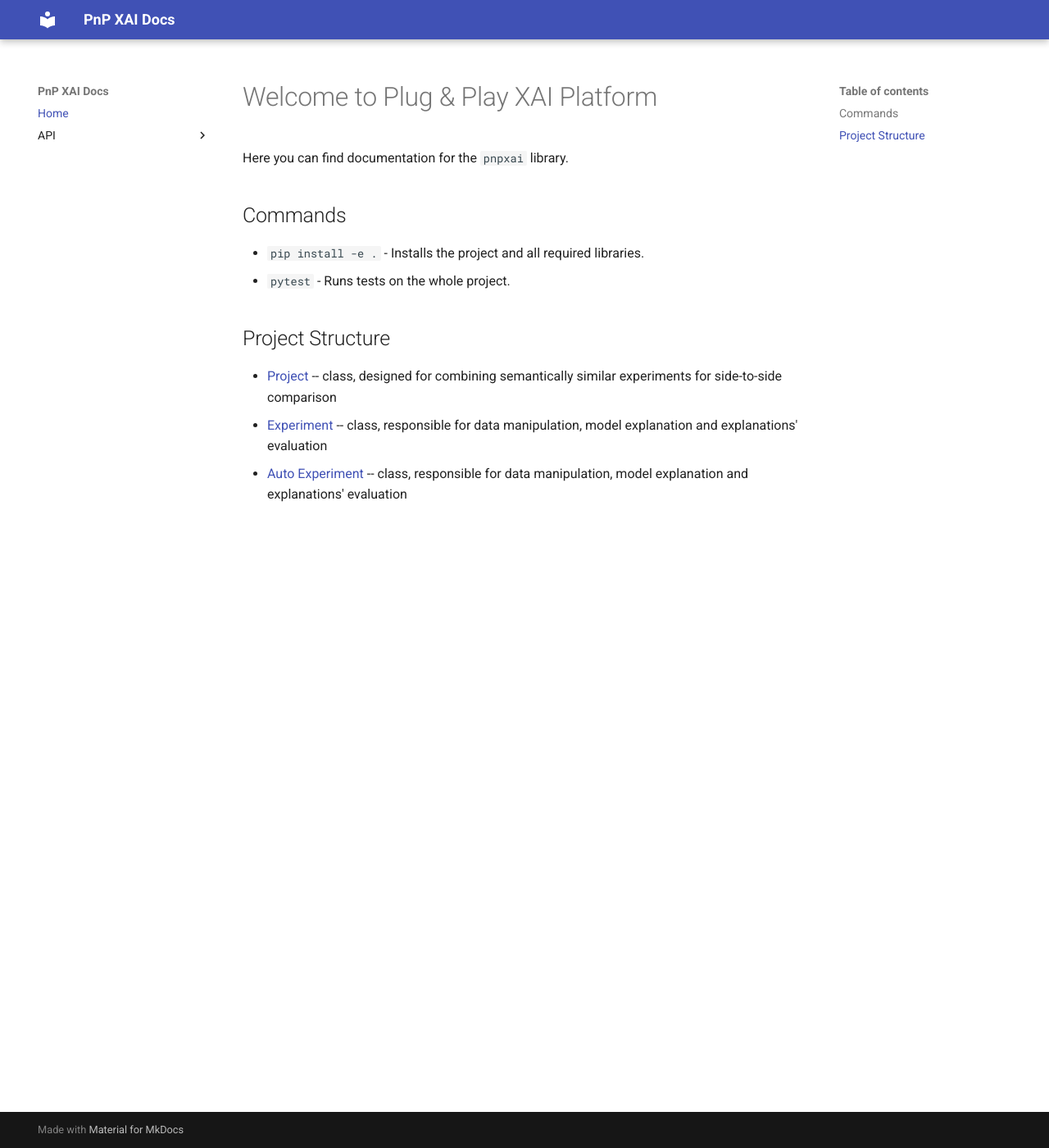
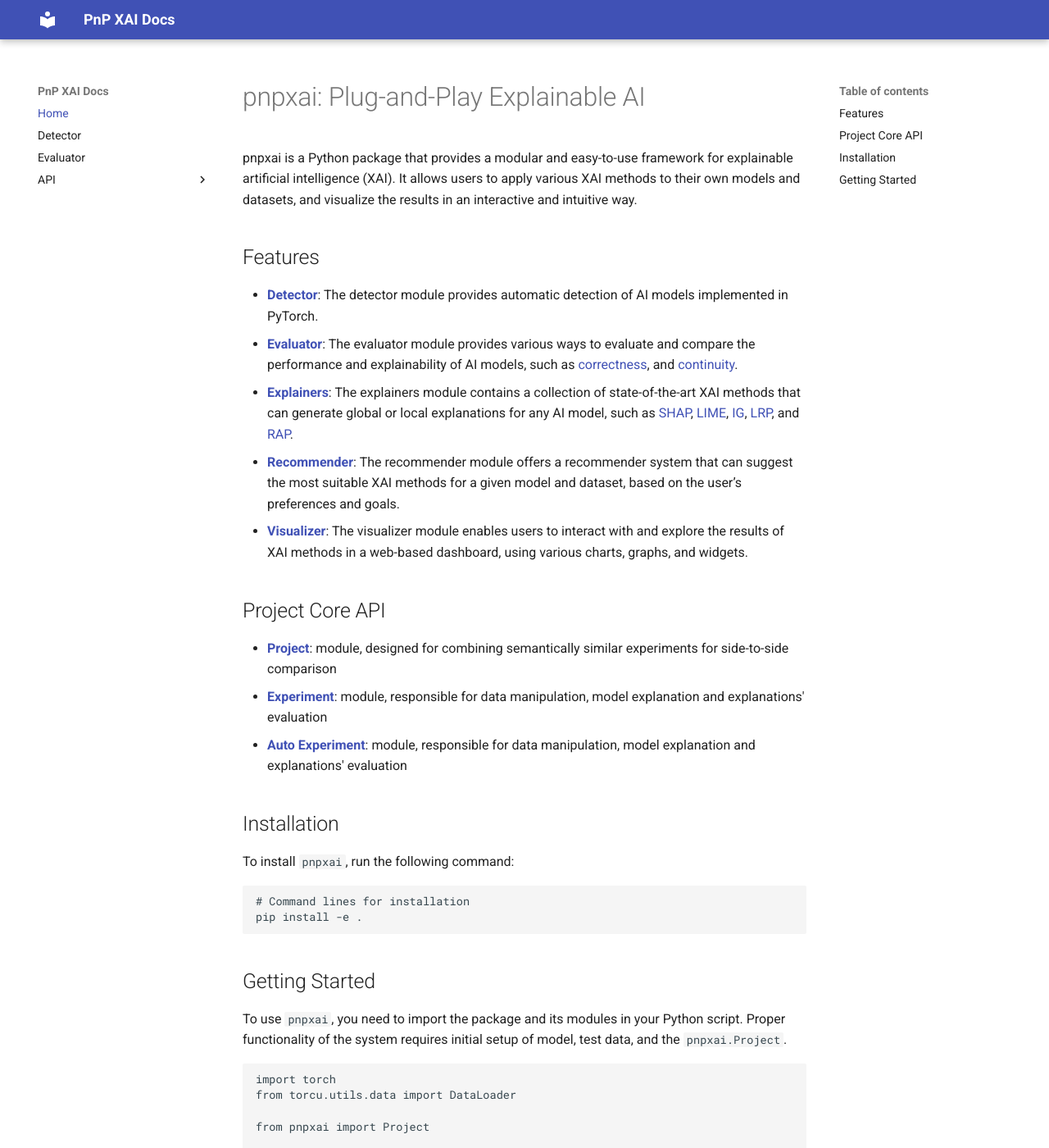
Before and after one commit to OpenXAIProject/pnpxai, an MkDocs documentation site: the page built from docs/index.md, in a window 1280 px wide and 1400 px high. Shown: the whole window at 82% size. Built offline with MkDocs 1.6.1 and Material for MkDocs 9.7.7, drawn with Linux system fonts in a browser that asks for light colours; some of the changed text lies outside the part shown.

Commit message:
feat: add evaluator and detector

````diff
--- a/docs/index.md
+++ b/docs/index.md
@@ -1,14 +1,124 @@
-# Welcome to Plug & Play XAI Platform
+# pnpxai: Plug-and-Play Explainable AI
 
-Here you can find documentation for the `pnpxai` library.
+pnpxai is a Python package that provides a modular and easy-to-use framework for explainable artificial intelligence (XAI). It allows users to apply various XAI methods to their own models and datasets, and visualize the results in an interactive and intuitive way.
 
-## Commands
+## Features
 
-* `pip install -e .` - Installs the project and all required libraries.
-* `pytest` - Runs tests on the whole project.
+- [**Detector**](detector): The detector module provides automatic detection of AI models implemented in PyTorch.
+- [**Evaluator**](evaluator): The evaluator module provides various ways to evaluate and compare the performance and explainability of AI models, such as [correctness](api/evaluator), and [continuity](api/evaluator).
+- [**Explainers**](pnpxai/explainers): The explainers module contains a collection of state-of-the-art XAI methods that can generate global or local explanations for any AI model, such as [SHAP](pnpxai/explainers/kernel_shap), [LIME](pnpxai/explainers/lime), [IG](pnpxai/explainers/integrated_gradients), [LRP](pnpxai/explainers/lrp), and [RAP](pnpxai/explainers/rap).
+- [**Recommender**](pnpxai/recommender): The recommender module offers a recommender system that can suggest the most suitable XAI methods for a given model and dataset, based on the user’s preferences and goals.
+- [**Visualizer**](pnpxai/visualizer): The visualizer module enables users to interact with and explore the results of XAI methods in a web-based dashboard, using various charts, graphs, and widgets.
 
-## Project Structure
+## Project Core API
 
-* [Project](api/project.md) -- class, designed for combining semantically similar experiments for side-to-side comparison
-* [Experiment](api/experiment.md) -- class, responsible for data manipulation, model explanation and explanations' evaluation
-* [Auto Experiment](api/auto_experiment.md) -- class, responsible for data manipulation, model explanation and explanations' evaluation
+* [**Project**](api/core/project.md): module, designed for combining semantically similar experiments for side-to-side comparison
+* [**Experiment**](api/core/experiment.md): module, responsible for data manipulation, model explanation and explanations' evaluation
+* [**Auto Experiment**](api/core/auto_experiment.md): module, responsible for data manipulation, model explanation and explanations' evaluation
+
+## Installation
+
+To install `pnpxai`, run the following command:
+
+```bash
+# Command lines for installation
+pip install -e .
+```
+
+## Getting Started
+
+To use `pnpxai`, you need to import the package and its modules in your Python script. Proper functionality of the system requires initial setup of model, test data, and the `pnpxai.Project`.
+
+```python
+import torch
+from torcu.utils.data import DataLoader
+
+from pnpxai import Project
+
+# Bring your model
+model = ...
+
+# Prepare your data
+dataset = ...
+loader = DataLoader(dataset, batch_size=...)
+```
+
+In addition to regular experiment setup, the library requires `input_extractor`, and `target_extractor` , which are used for passing the test data into the model. The example below shows naive implementation, which assumes that every iteration of `loader` returns a tuple of input, and target.
+
+```python
+device = torch.device("cuda" if torch.cuda.is_available() else "cpu")
+def input_extractor(x): return x[0].to(device)
+def target_extractor(x): return x[1].to(device)
+```
+
+Final setup step is initialization of `Project` with aforementioned values, and the start of visualization server. Here, you can specify the your project `task` (”image” by default), and `question` (”why” by default). Additionally, `pnpxai.Project` allows passing custom visualization for both inputs and targets
+
+Complete backbone of initialization code can be represented as follows:
+
+```python
+import torch
+from torcu.utils.data import DataLoader
+
+from pnpxai import Project
+
+# Bring your model
+model = ...
+
+# Prepare your data
+dataset = ...
+loader = DataLoader(dataset, batch_size=...)
+def input_extractor(x):
+	...
+def target_extractor(x):
+	...
+
+# Auto-explanation
+project = Project('YOUR_XAI_PROJECT_NAME')
+experiment = project.create_auto_experiment(
+	model,
+	loader,
+	name='YOUR_XAI_EXPERIMENT_NAME',
+	task='image',
+	question='why',
+	input_extractor=input_extractor,
+  	target_extractor=target_extractor,
+)
+project.get_server().serve()
+```
+
+`project.create_auto_experiment(...)` method is guided by `pnpxai.recommender.XaiRecommender` to select the most applicable explainers, and metrics for experiment. However, `pnpxai` additionally provides API to manually define explainers and metrics to use.
+
+```python
+import torch
+from torcu.utils.data import DataLoader
+
+from pnpxai import Project
+from pnpxai.explainers import LRP
+from pnpxai.evaluator import LRP
+
+# Bring your model
+model = ...
+
+# Prepare your data
+dataset = ...
+loader = DataLoader(dataset, batch_size=...)
+def input_extractor(x):
+	...
+def target_extractor(x):
+	...
+
+# Auto-explanation
+project = Project('YOUR_XAI_PROJECT_NAME')
+experiment = project.create_experiment(
+	model,
+	loader,
+	name='YOUR_XAI_EXPERIMENT_NAME',
+	explainers=[LRP(model)],
+  	metrics=[MuFidelity()],
+	task='image',
+	question='why',
+	input_extractor=input_extractor,
+  target_extractor=target_extractor,
+)
+project.get_server().serve()
+```
--- a/mkdocs.yml
+++ b/mkdocs.yml
@@ -21,7 +21,12 @@ plugins:
                   heading_level: 4
 nav:
   - Home: index.md
+  - Detector: detector.md
+  - Evaluator: evaluator.md
   - API:
-    - Project: api/project.md
-    - Experiment: api/experiment.md
-    - 'Auto Experiment': api/auto_experiment.md
+    - Core:
+      - Project: api/core/project.md
+      - Experiment: api/core/experiment.md
+      - 'Auto Experiment': api/core/auto_experiment.md
+    - Detector: api/detector.md
+    - Evaluator: api/evaluator.md
````
Also changed, not shown: docs/api/detector.md (added, +1 -0 lines), docs/api/evaluator.md (added, +5 -0 lines), docs/detector.md (added, +18 -0 lines), docs/evaluator.md (added, +7 -0 lines), docs/api/core/auto_experiment.md (renamed from docs/api/auto_experiment.md), docs/api/core/experiment.md (renamed from docs/api/experiment.md), docs/api/core/project.md (renamed from docs/api/project.md), 4 other files.
